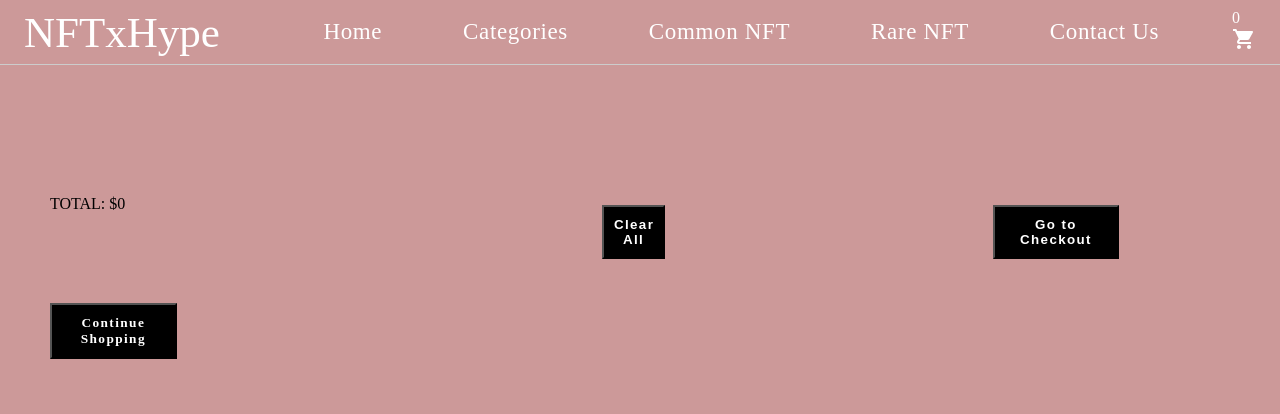
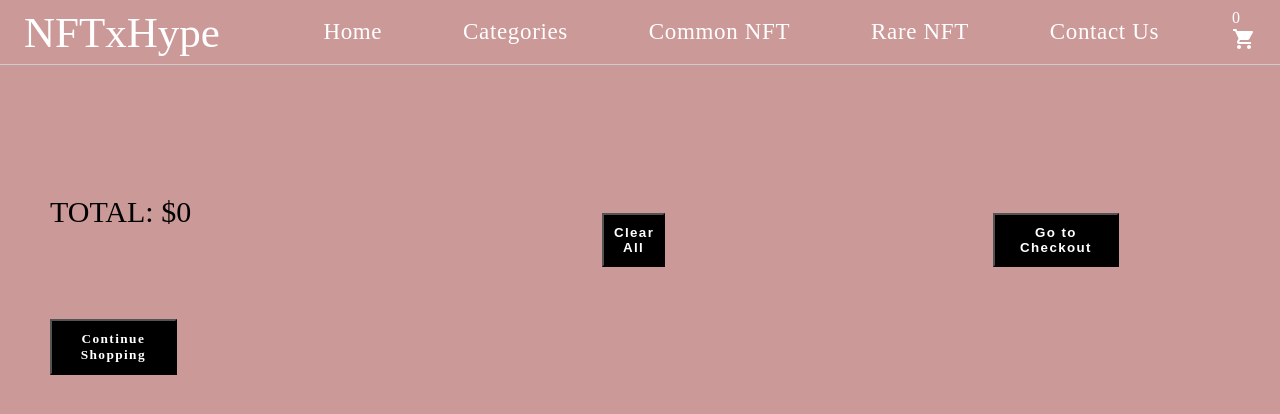
Before and after one commit to LucasETrigo/ecom-react-app, a React (Create React App) app: page /cart in a window 1280 px wide. Shown: the top 414 px of the page. Built offline with nearby package versions, Linux system fonts and the light colour scheme; a web font is replaced by a local one.

Commit message:
Adding styles to total price

```diff
--- a/src/pages/Cart.css
+++ b/src/pages/Cart.css
@@ -135,6 +135,10 @@ hr {
     position: relative;
     left: 50px;
 }
+.span-total-cart span {
+    font-size: 30px;
+}
+
 
 .btn-clear-cart {
     grid-area: clearB;
```
